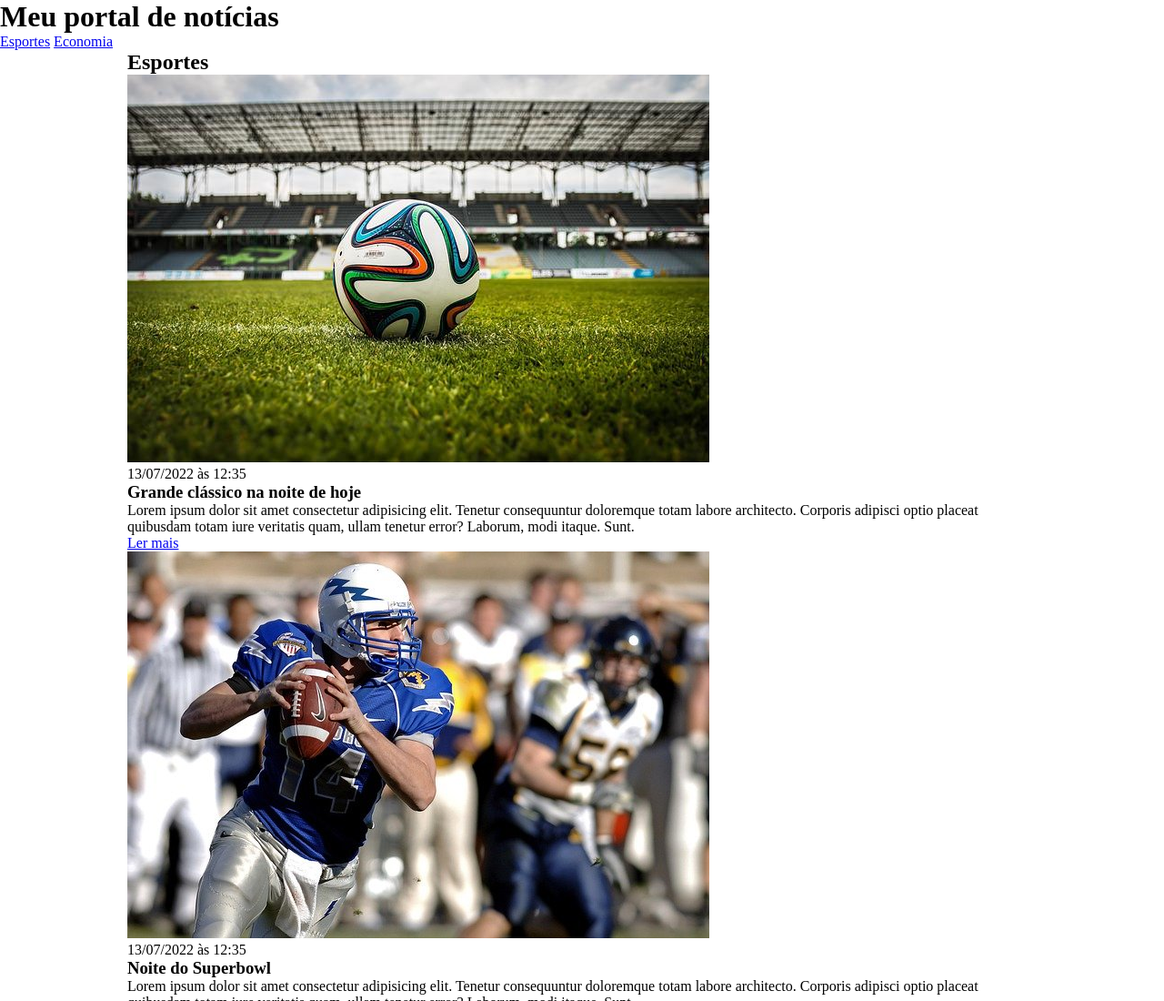
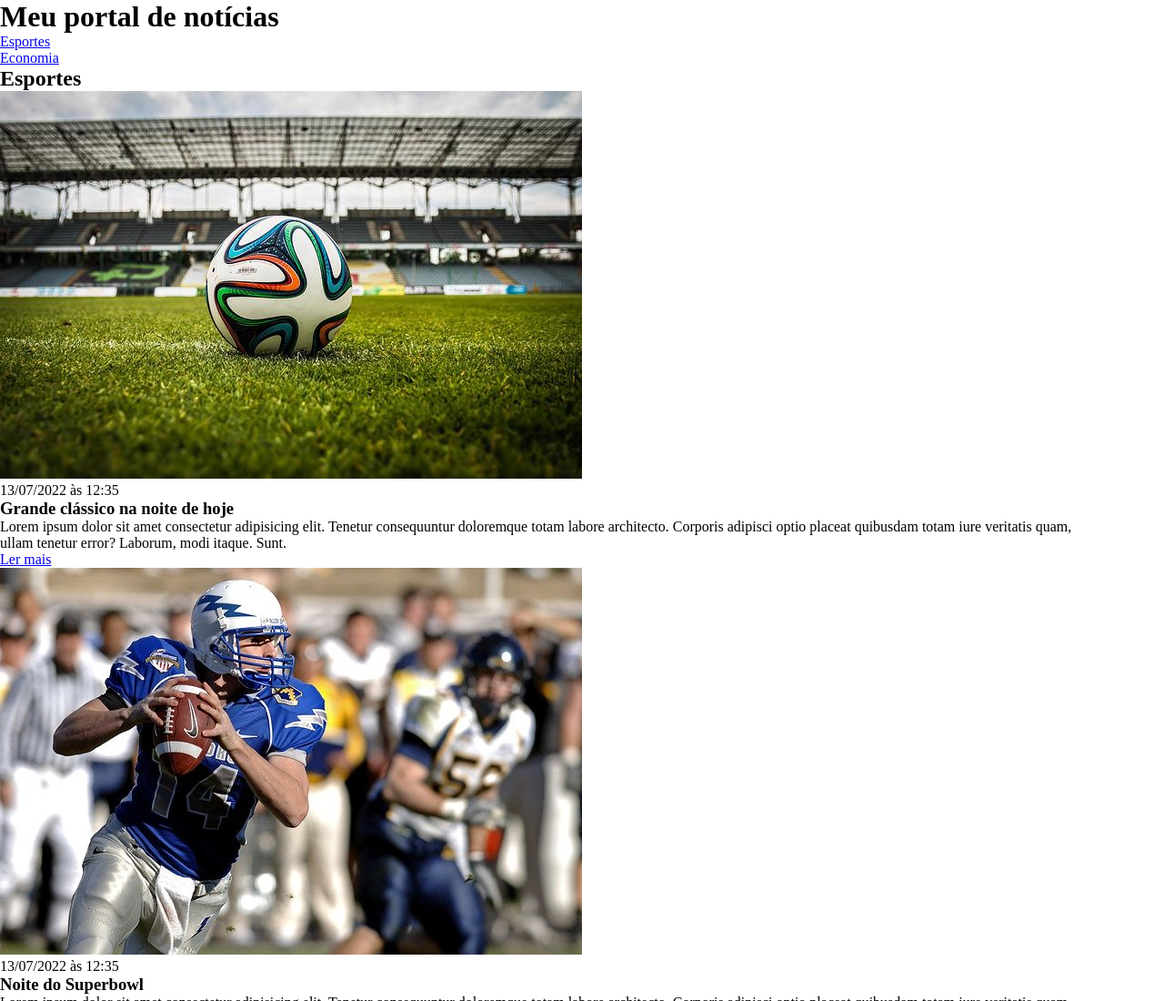
Before and after one commit to rafaelglowack1/curso.EBAC, a plain HTML site: page início do CSS/index.html in a window 1280 px wide. Shown: the top 1100 px of the page at 91% size. Drawn offline with Linux system fonts and the light colour scheme.

Commit message:
Update style.css

```diff
--- a/início do CSS/style.css
+++ b/início do CSS/style.css
@@ -4,15 +4,10 @@
     padding: 0;
 
 }
+body{
+    width: 1200px;
+}
 
-
-header li {
-    display: inline;
-}
 div{
     display: flex;
 }
-.sim{ width: 1000px;
-    margin: auto;
-
-}
```
